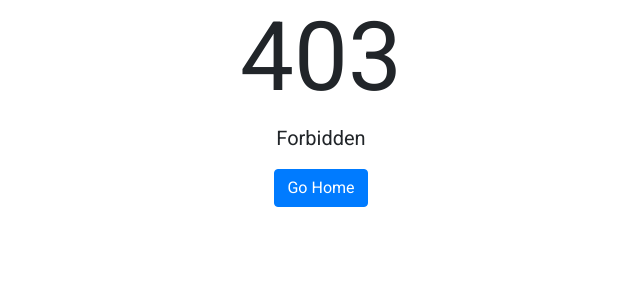
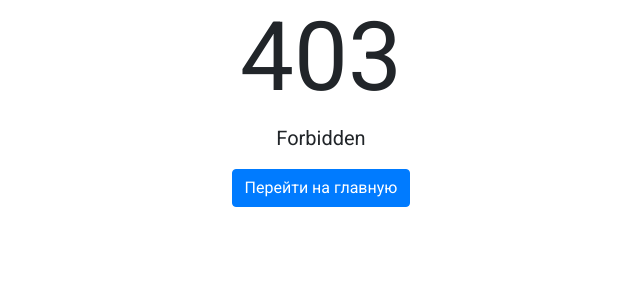
Before and after one commit to RedColdHearted/Flask-ServiceLogix, a Python web app: template app/templates/errors/403.html in a window 1280 px wide. Shown: the part 16-316 px from the top of the page, without its empty margins (319-959 px from the left). Run offline with Jinja, Linux system fonts and the light colour scheme; the template is opened without the code that fills it, so the values that code supplies are empty; some libraries are stand-ins or nearby versions.

Commit message:
error templates update

```diff
--- a/app/templates/errors/403.html
+++ b/app/templates/errors/403.html
@@ -4,6 +4,6 @@
 <div class="text-center">
     <h1 class="display-1">403</h1>
     <p class="lead">Forbidden</p>
-    <a href="/" class="btn btn-primary">Go Home</a>
+    <a href="/" class="btn btn-primary">Перейти на главную</a>
 </div>
 {% endblock %}
--- a/app/templates/errors/500.html
+++ b/app/templates/errors/500.html
@@ -4,6 +4,6 @@
 <div class="text-center">
     <h1 class="display-1">500</h1>
     <p class="lead">Internal Server Error</p>
-    <a href="/" class="btn btn-primary">Go Home</a>
+    <a href="/" class="btn btn-primary">Перейти на главную</a>
 </div>
 {% endblock %}
```
